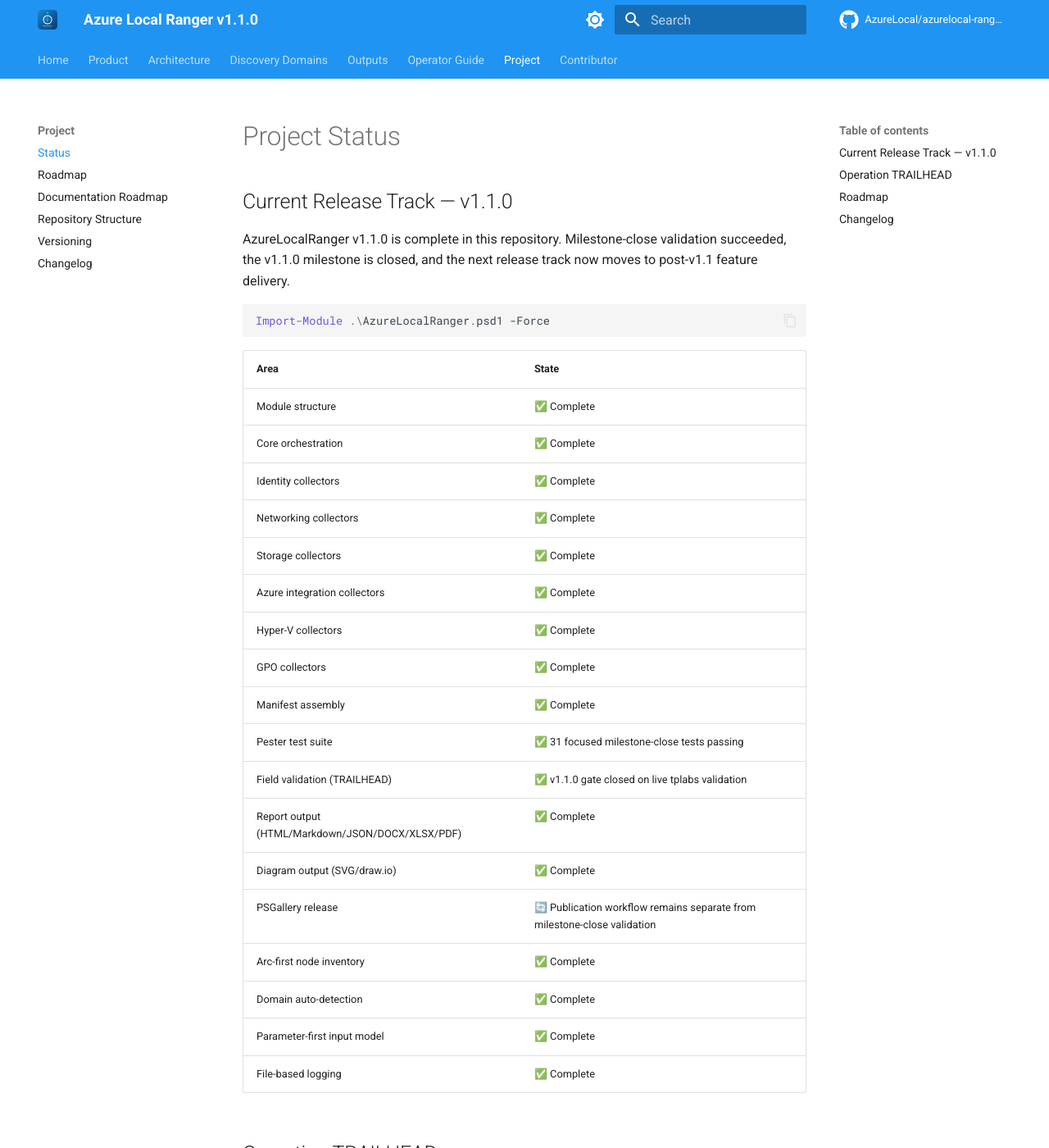
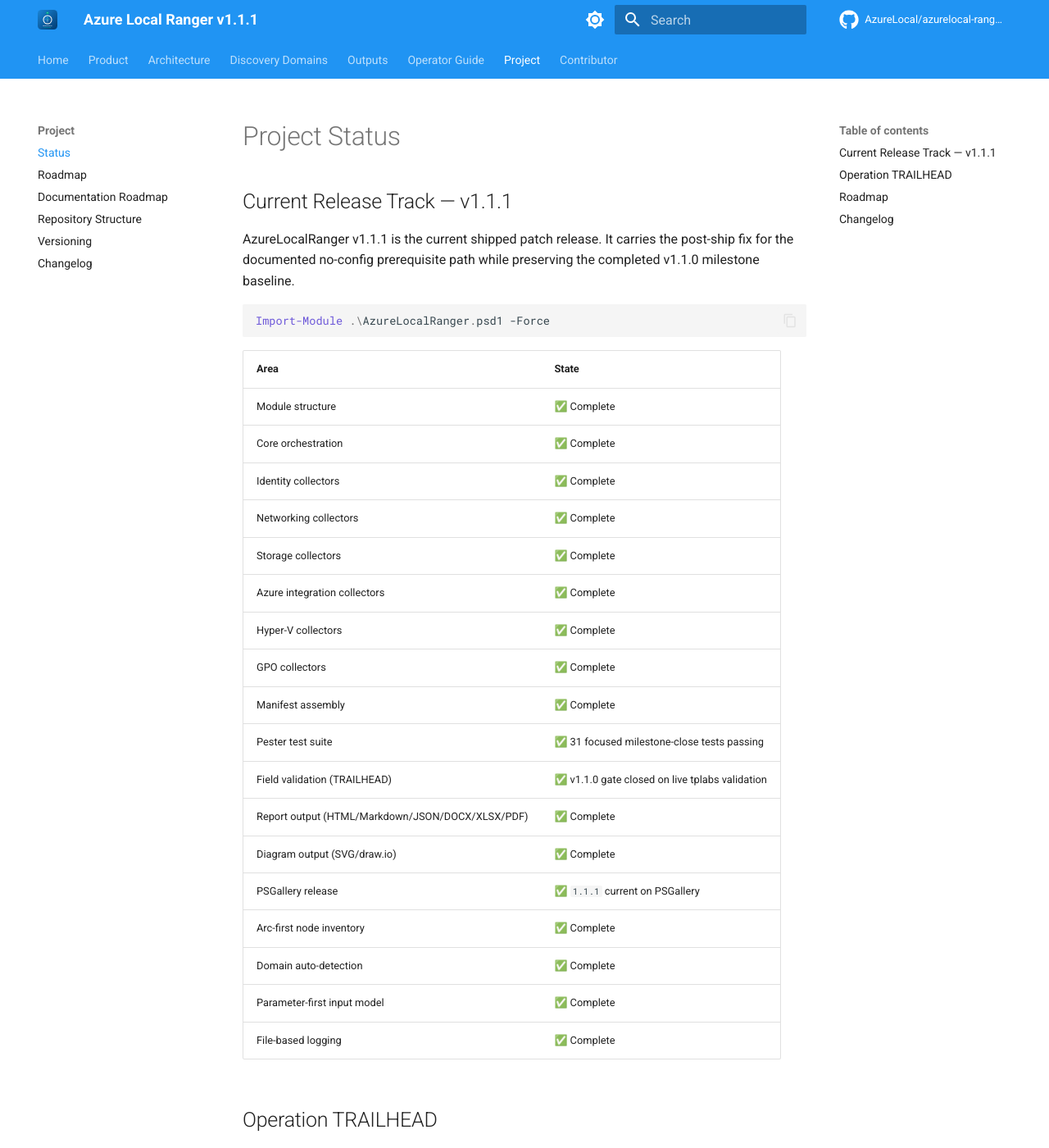
Before and after one commit to AzureLocal/azurelocal-ranger, an MkDocs documentation site: the page built from docs/project/status.md, in a window 1280 px wide and 1400 px high. Shown: the whole window at 82% size. Built offline with MkDocs 1.6.1 and Material for MkDocs 9.7.7, drawn with Linux system fonts in a browser that asks for light colours; comment, search, counter and statistics services are not loaded.

Commit message:
fix: release AzureLocalRanger 1.1.1

````diff
--- a/docs/project/status.md
+++ b/docs/project/status.md
@@ -1,8 +1,8 @@
 # Project Status
 
-## Current Release Track — v1.1.0
+## Current Release Track — v1.1.1
 
-AzureLocalRanger v1.1.0 is complete in this repository. Milestone-close validation succeeded, the v1.1.0 milestone is closed, and the next release track now moves to post-v1.1 feature delivery.
+AzureLocalRanger v1.1.1 is the current shipped patch release. It carries the post-ship fix for the documented no-config prerequisite path while preserving the completed v1.1.0 milestone baseline.
 
 ```powershell
 Import-Module .\AzureLocalRanger.psd1 -Force
@@ -23,7 +23,7 @@ Import-Module .\AzureLocalRanger.psd1 -Force
 | Field validation (TRAILHEAD) | ✅ v1.1.0 gate closed on live tplabs validation |
 | Report output (HTML/Markdown/JSON/DOCX/XLSX/PDF) | ✅ Complete |
 | Diagram output (SVG/draw.io) | ✅ Complete |
-| PSGallery release | 🔄 Publication workflow remains separate from milestone-close validation |
+| PSGallery release | ✅ `1.1.1` current on PSGallery |
 | Arc-first node inventory | ✅ Complete |
 | Domain auto-detection | ✅ Complete |
 | Parameter-first input model | ✅ Complete |
--- a/mkdocs.yml
+++ b/mkdocs.yml
@@ -1,4 +1,4 @@
-site_name: Azure Local Ranger v1.1.0
+site_name: Azure Local Ranger v1.1.1
 site_description: AzureLocalRanger — automated discovery, documentation, and reporting for Azure Local (formerly Azure Stack HCI) clusters
 site_author: Azure Local Cloud
 site_url: https://azurelocal.github.io/azurelocal-ranger/
````
Also changed, not shown: CHANGELOG.md (+6 -0 lines), README.md (+6 -3 lines), docs/index.md (+1 -1 lines), docs/project/changelog.md (+5 -0 lines), docs/project/documentation-roadmap.md (+1 -1 lines), docs/project/roadmap.md (+3 -4 lines), 1 other file.
